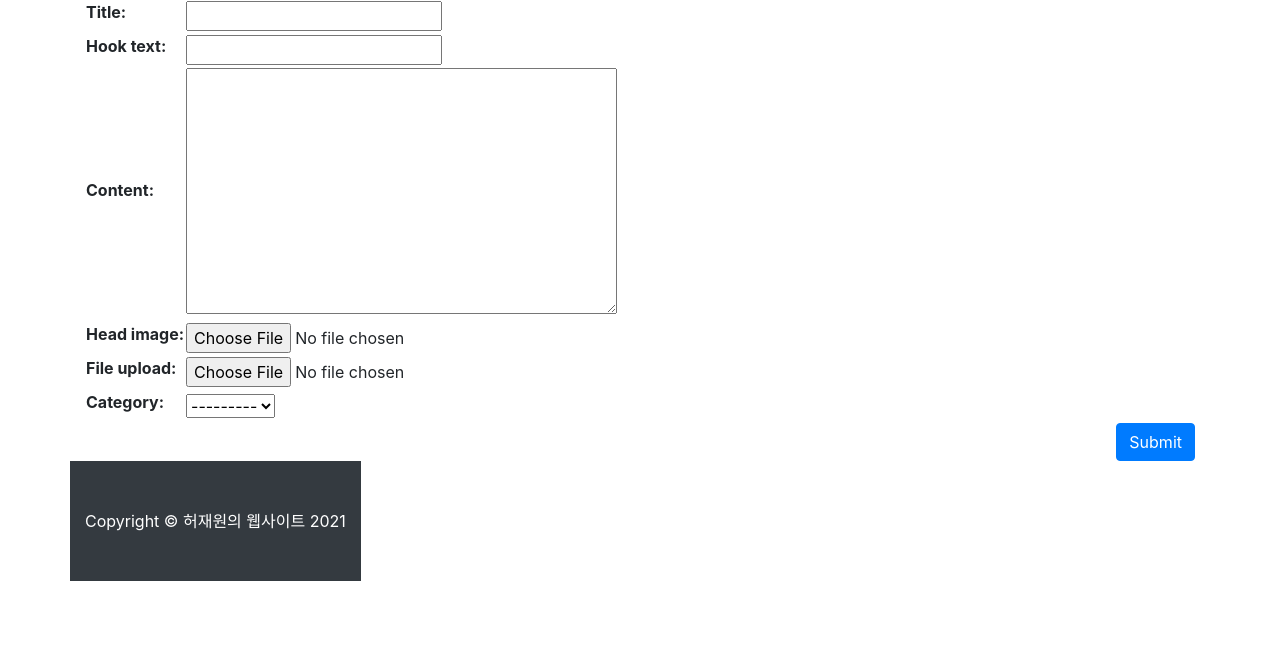
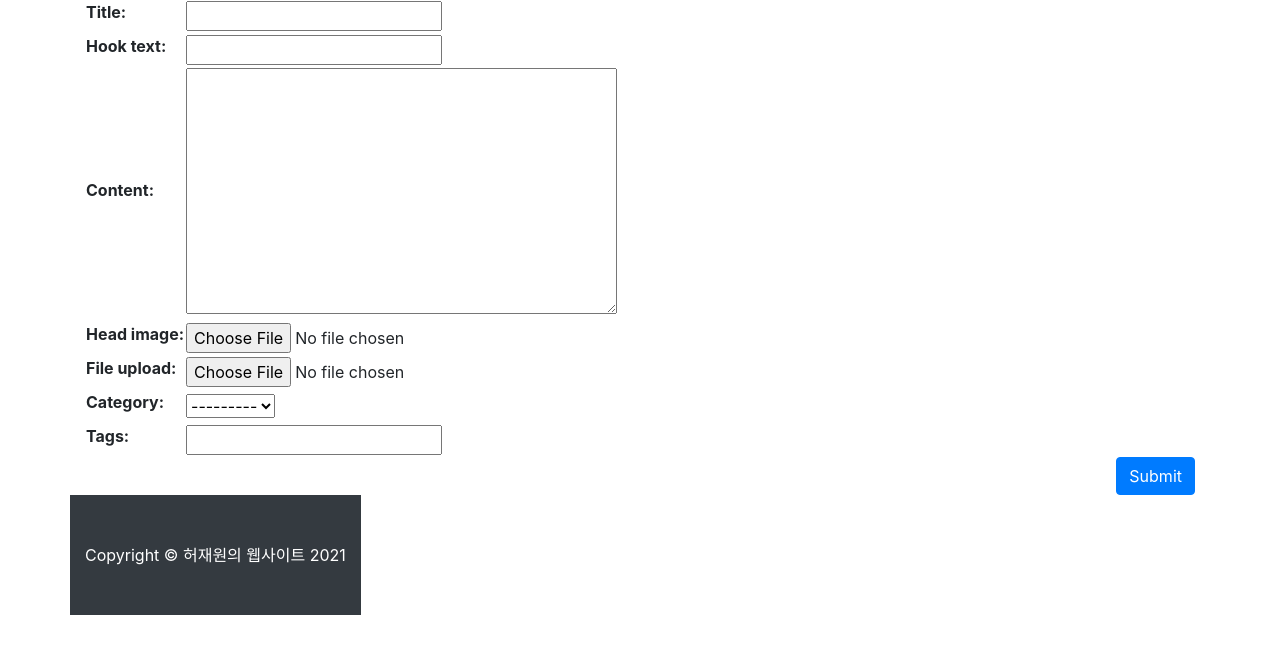
Before and after one commit to jaewon-huh/my-portpolio, a Django app: page /blog/create_post/ in a window 1280 px wide. Shown: the part 154-800 px from the top of the page. Run offline with Django 3.2, Linux system fonts and the light colour scheme; the visitor is signed in with stand-in values (Sample User, id 1); data that the repository does not hold is empty; some libraries are stand-ins or nearby versions.

Commit message:
포스트를 작성할 때 텍스트로 태그 지정하기

```diff
--- a/blog/templates/blog/post_form.html
+++ b/blog/templates/blog/post_form.html
@@ -8,6 +8,10 @@
 <form method="post" enctype="multipart/form-data">{% csrf_token %}
     <table>
         {{ form }}
+        <tr> <!--한 줄 -->
+            <th><label for="id_tags_str">Tags:</label></th> <!--label -->
+            <td><input type="text" name="tags_str" id="id_tags_str"></td> <!-- 인풋 요소 -->
+        </tr>
     </table>
     <button type="submit" class="btn btn-primary float-right">Submit</button>
 </form>
--- a/blog/views.py
+++ b/blog/views.py
@@ -3,6 +3,8 @@ from django.views.generic import ListView, DetailView, CreateView , UpdateView#L
 from django.contrib.auth.mixins import LoginRequiredMixin, UserPassesTestMixin  #로그인 했을때만 페이지가 보이게
 from .models import Post, Category , Tag #models.py에 정의된 Post모델을 임포트
 from django.core.exceptions import PermissionDenied
+from django.utils.text import slugify
+
 class PostList(ListView):
     model = Post
     ordering = '-pk'
@@ -47,18 +49,36 @@ def tag_page(request, slug):
     )
 class PostCreate(LoginRequiredMixin, UserPassesTestMixin, CreateView):
     model = Post
-    fields = ['title','hook_text','content','head_image','file_upload','category']
+    fields = ['title','hook_text','content','head_image','file_upload','category',]
 
     def test_func(self):
         return self.request.user.is_superuser or self.request.user.is_staff
 
     def form_valid(self, form):
-        current_user = self.request.user #방문자
-        if current_user.is_authenticated and (current_user.is_superuser or current_user.is_staff): #로그인 상태확인 &관리자 or 스태프
+        current_user = self.request.user
+        if current_user.is_authenticated and (current_user.is_staff or current_user.is_superuser):
             form.instance.author = current_user
-            return super(PostCreate, self).form_valid(form)
+            response = super(PostCreate, self).form_valid(form)
+
+            tags_str = self.request.POST.get('tags_str')
+            if tags_str:
+                tags_str = tags_str.strip()
+
+                tags_str = tags_str.replace(',', ';')
+                tags_list = tags_str.split(';')
+
+                for t in tags_list:
+                    t = t.strip()
+                    tag, is_tag_created = Tag.objects.get_or_create(name=t)
+                    if is_tag_created:
+                        tag.slug = slugify(t, allow_unicode=True)
+                        tag.save()
+                    self.object.tags.add(tag)
+
+            return response
+
         else:
-            return redirect('/blog/')
+                return redirect('/blog/')
 
 class PostUpdate(LoginRequiredMixin, UpdateView):
     model = Post
```
Also changed, not shown: blog/tests.py (+11 -3 lines).
